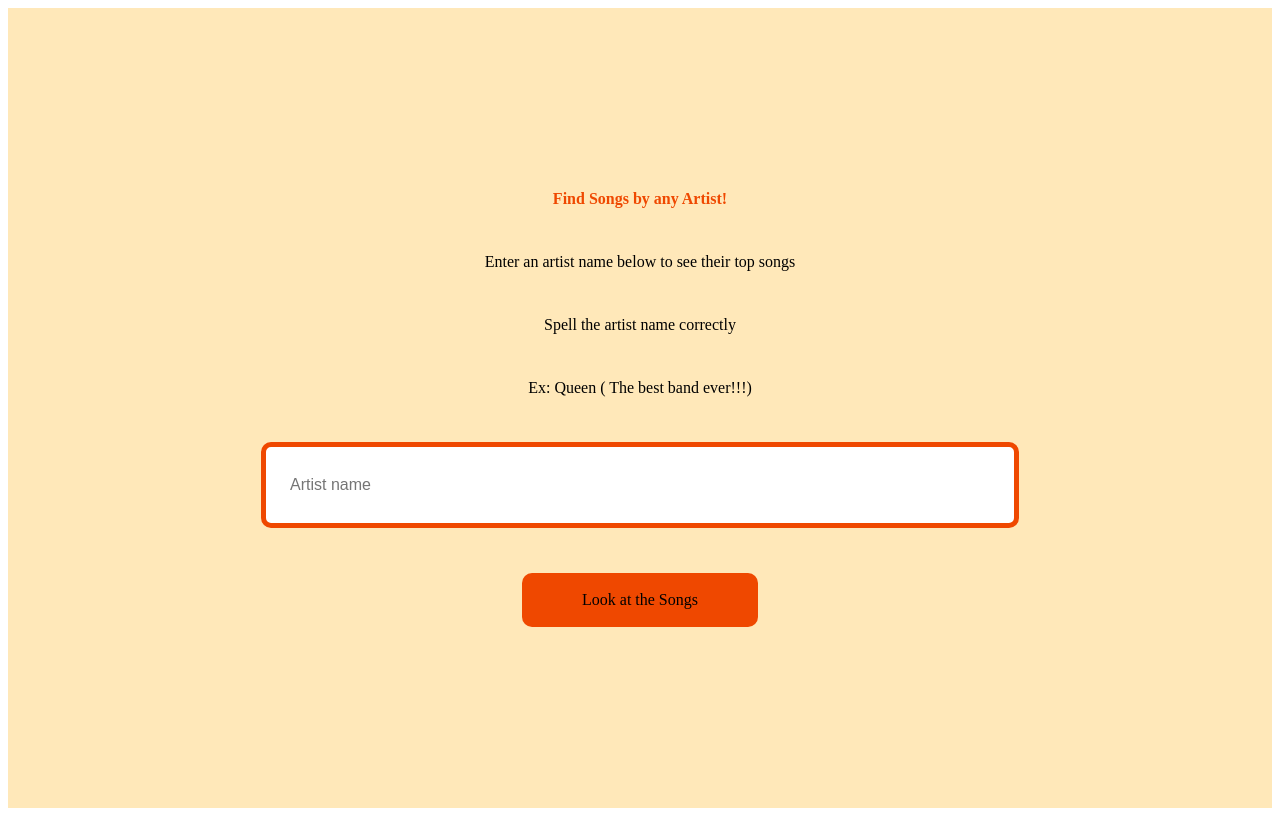
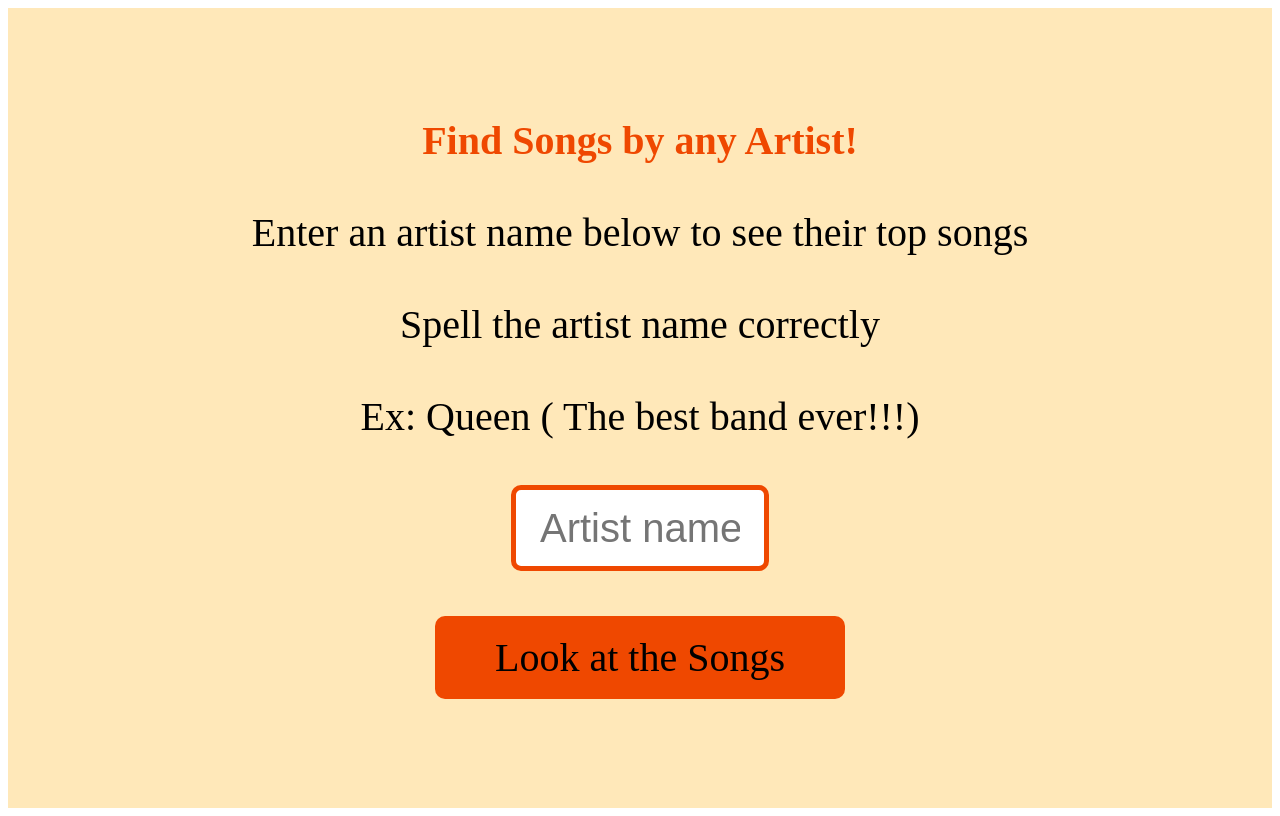
Before and after one commit to RJames34/cs391web2-mp-4, a Next.js app: page / in a window 1280 px wide. Built offline with nearby package versions, Linux system fonts and the light colour scheme.

Commit message:
Adjust font size and input width in page styles

```diff
--- a/app/page.tsx
+++ b/app/page.tsx
@@ -13,6 +13,7 @@ const StyledDiv = styled.div`
     justify-content: center;
     height: 100vh;
     gap: 45px;
+    font-size: 40px;
 `;
 
 const StyledH1 = styled.h1`
@@ -31,7 +32,7 @@ const StyledInput = styled.input`
     font-size: 100%;
     color: Black;
     padding: 18px 24px;
-    width: 700px;
+    width: 200px;
     height: 40px;
     border: 5px solid #ef4800;
     border-radius: 10px;
```
